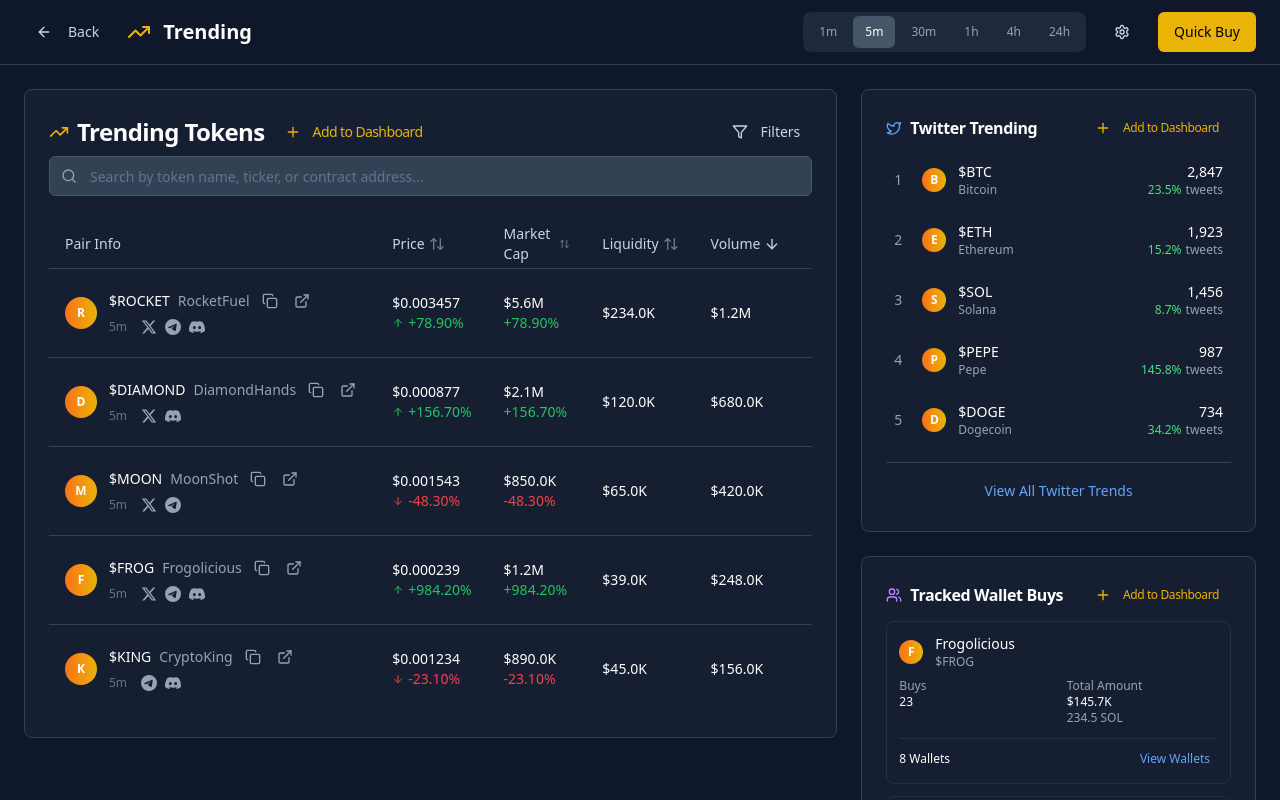
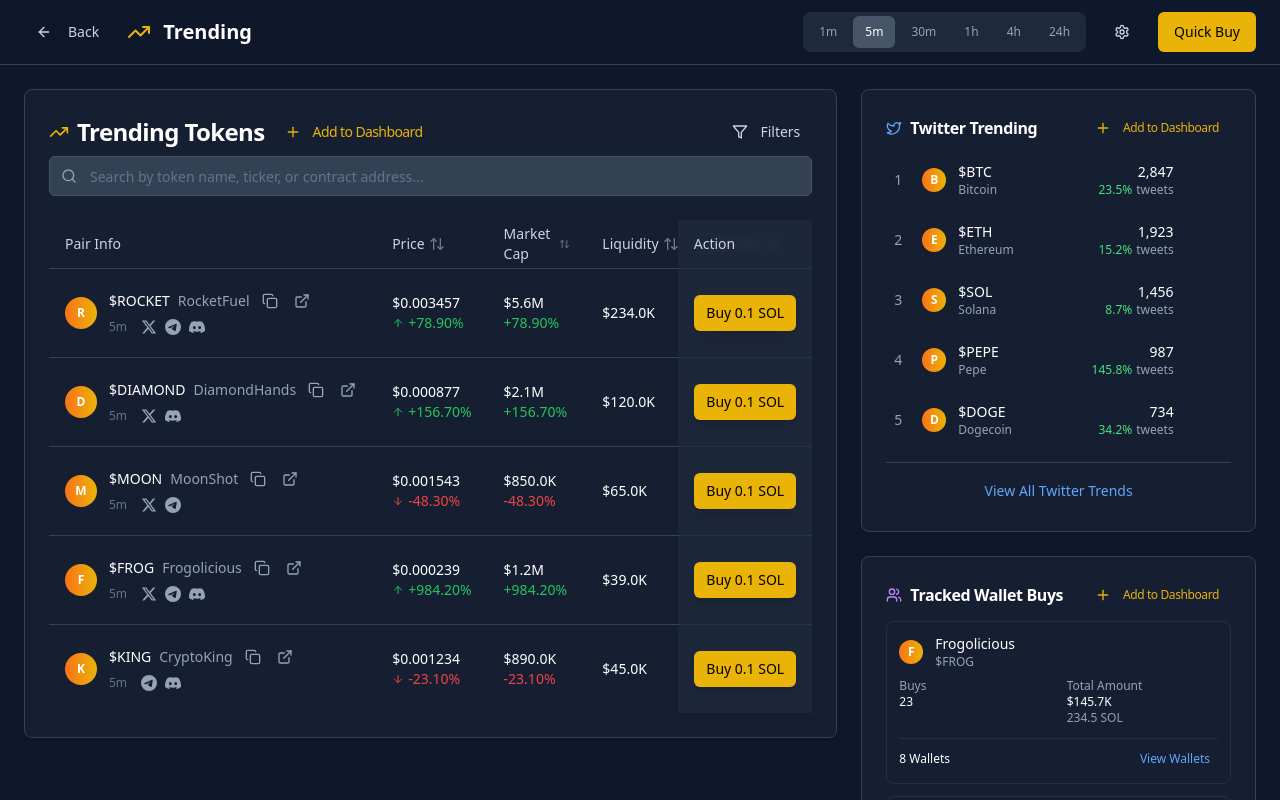
Before and after one commit to m32ai/play3, a React (Vite) app: page /trending in a window 1280 px wide. Shown: the top 800 px of the page. Built offline with nearby package versions, Linux system fonts and the light colour scheme.

Commit message:
Fix: Make buttons sticky and add quick buy
- Implemented sticky positioning for "Buy" buttons in the trending tokens table.
- Added a "Quick Buy" button to the Twitter Trending widget.

```diff
--- a/src/components/trending/TrendingTokensTable.tsx
+++ b/src/components/trending/TrendingTokensTable.tsx
@@ -1,4 +1,3 @@
-
 import { useState, useEffect } from "react";
 import { Card, CardContent, CardHeader, CardTitle } from "@/components/ui/card";
 import { Button } from "@/components/ui/button";
@@ -456,6 +455,7 @@ const TrendingTokensTable = ({ timeframe }: { timeframe: string }) => {
             </Button>
           </div>
         ) : (
+          <div className="relative">
             <Table>
               <TableHeader>
                 <TableRow className="border-slate-700 hover:bg-slate-700/50">
@@ -490,7 +490,7 @@ const TrendingTokensTable = ({ timeframe }: { timeframe: string }) => {
                       {getSortIcon('transactions')}
                     </div>
                   </TableHead>
-                <TableHead className="text-slate-300">Action</TableHead>
+                  <TableHead className="text-slate-300 sticky right-0 bg-slate-800/90 backdrop-blur-sm">Action</TableHead>
                 </TableRow>
               </TableHeader>
               <TableBody>
@@ -602,10 +602,10 @@ const TrendingTokensTable = ({ timeframe }: { timeframe: string }) => {
                         </div>
                       </div>
                     </TableCell>
-                  <TableCell>
+                    <TableCell className="sticky right-0 bg-slate-800/90 backdrop-blur-sm border-l border-slate-700">
                       <Button
                         size="sm"
-                      className="bg-yellow-500 hover:bg-yellow-600 text-black font-medium"
+                        className="bg-yellow-500 hover:bg-yellow-600 text-black font-medium shadow-lg"
                         onClick={() => handleQuickBuy(token)}
                       >
                         Buy 0.1 SOL
@@ -615,6 +615,7 @@ const TrendingTokensTable = ({ timeframe }: { timeframe: string }) => {
                 ))}
               </TableBody>
             </Table>
+          </div>
         )}
       </CardContent>
     </Card>
--- a/src/components/trending/TwitterTrendingWidget.tsx
+++ b/src/components/trending/TwitterTrendingWidget.tsx
@@ -1,4 +1,3 @@
-
 import { useState, useEffect } from "react";
 import { Card, CardContent, CardHeader, CardTitle } from "@/components/ui/card";
 import { Button } from "@/components/ui/button";
@@ -90,6 +89,11 @@ const TwitterTrendingWidget = ({ timeframe }: { timeframe: string }) => {
     // Implement token click logic here
   };
 
+  const handleQuickBuy = (token: TwitterToken) => {
+    console.log('Quick buy clicked for Twitter token:', token.symbol);
+    // Implement quick buy logic here
+  };
+
   return (
     <Card className="bg-slate-800/50 border-slate-700">
       <CardHeader className="pb-3">
@@ -114,20 +118,21 @@ const TwitterTrendingWidget = ({ timeframe }: { timeframe: string }) => {
           {twitterTokens.map((token) => (
             <div
               key={token.id}
-              className="flex items-center justify-between p-2 rounded hover:bg-slate-700/30 transition-colors cursor-pointer"
+              className="flex items-center justify-between p-2 rounded hover:bg-slate-700/30 transition-colors cursor-pointer group"
               onClick={() => handleTokenClick(token)}
             >
-              <div className="flex items-center space-x-3">
+              <div className="flex items-center space-x-3 flex-1">
                 <span className="text-slate-400 text-sm font-medium w-4">{token.rank}</span>
                 <div className="w-6 h-6 bg-gradient-to-r from-orange-500 to-yellow-500 rounded-full flex items-center justify-center text-white font-bold text-xs">
                   {token.icon}
                 </div>
-                <div>
+                <div className="flex-1">
                   <div className="text-white font-medium text-sm">${token.symbol}</div>
                   <div className="text-slate-400 text-xs">{token.name}</div>
                 </div>
               </div>
 
+              <div className="flex items-center gap-3">
                 <div className="text-right">
                   <div className="text-white font-medium text-sm">{token.tweetCount.toLocaleString()}</div>
                   <div className="flex items-center justify-end gap-1">
@@ -136,6 +141,18 @@ const TwitterTrendingWidget = ({ timeframe }: { timeframe: string }) => {
                     </span>
                     <span className="text-slate-400 text-xs">tweets</span>
                   </div>
+                </div>
+
+                <Button
+                  size="sm"
+                  className="bg-yellow-500 hover:bg-yellow-600 text-black font-medium text-xs h-7 px-2 opacity-0 group-hover:opacity-100 transition-opacity"
+                  onClick={(e) => {
+                    e.stopPropagation();
+                    handleQuickBuy(token);
+                  }}
+                >
+                  Buy
+                </Button>
               </div>
             </div>
           ))}
```
Lines whose indentation alone changed are shown as unchanged.
